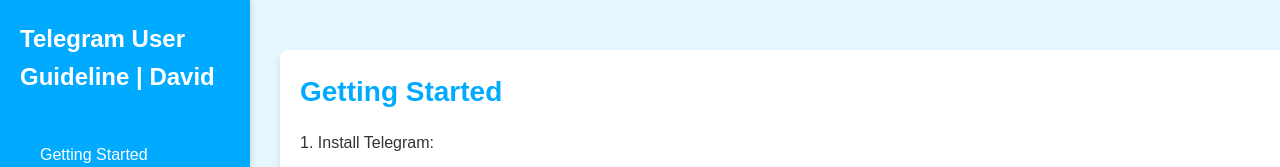
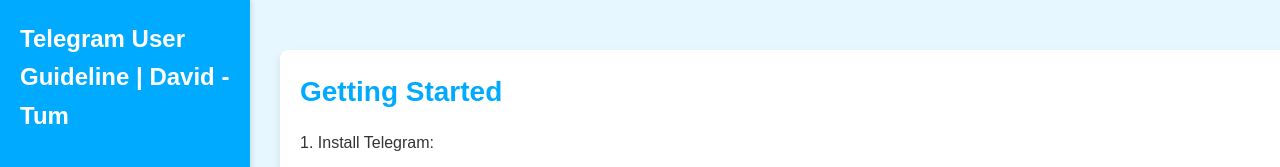
Before and after one commit to GroupAssignmentE2/telegram-user-guideline, a plain HTML site: page index.html in a window 1280 px wide. Shown: the top 167 px of the page. Drawn offline with Linux system fonts and the light colour scheme.

Commit message:
change tum

```diff
--- a/index.html
+++ b/index.html
@@ -13,7 +13,7 @@
     <!-- navigator -->
     <nav id="navbar">
       <!-- header  -->
-      <header>Telegram User Guideline | David</header>
+      <header>Telegram User Guideline | David - Tum</header>
 
       <a href="#getting_started" class="nav-link">Getting Started</a>
       <a href="#navigating_telegram" class="nav-link">Navigating Telegram</a>
```
